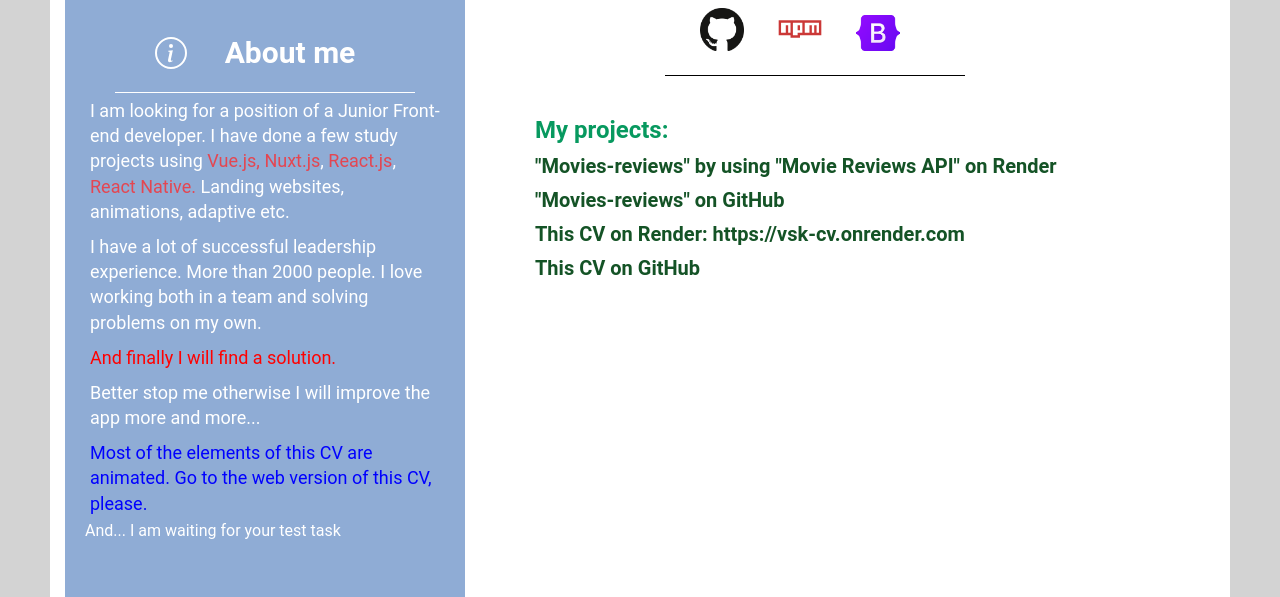
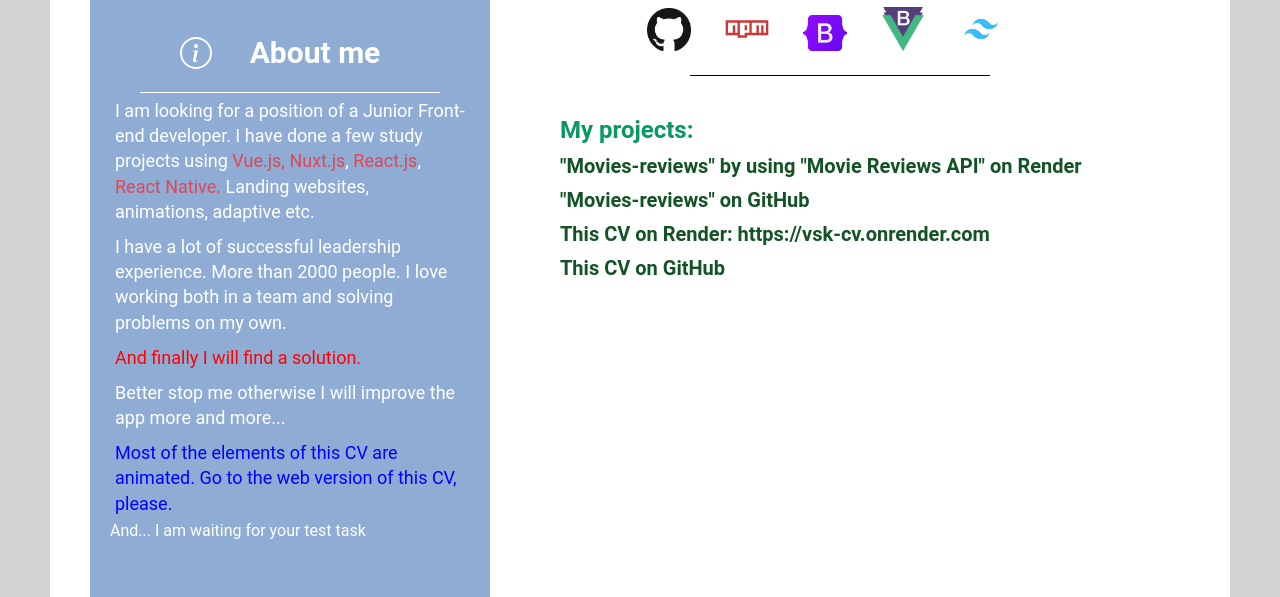
Before and after one commit to V0vkSK/CV, a plain HTML site: page index.html in a window 1280 px wide. Shown: the part 738-1335 px from the top of the page. Drawn offline with Linux system fonts and the light colour scheme.

Commit message:
add some expirienсу

```diff
--- a/css/main.css
+++ b/css/main.css
@@ -37,6 +37,7 @@ li {
 .container {
   background-color: #fff;
   display: flex;
+  justify-content: center;
   flex-direction: row;
   width: 1150px;
   padding: 0 15px;
--- a/index.html
+++ b/index.html
@@ -218,7 +218,7 @@
             <div class="technologies-item__line"></div>
             <li class="technologies-item">
               <h3 class="technologies-item__title">OTHER</h3>
-              <p class="technologies-item__description">GIT, NPM, Bootstrap</p>
+              <p class="technologies-item__description">GIT, NPM, Bootstrap, Bootstrap-Vue, Tailwind CSS</p>
               <div class="technologies-item-icons">
                 <img
                   class="technologies-item-icons__icon"
@@ -234,6 +234,16 @@
                   class="technologies-item-icons__icon"
                   src="./assets/bootstrap.png"
                   alt="bootstrap-icon"
+                />
+                <img
+                  class="technologies-item-icons__icon"
+                  src="./assets/bootstrap-vue.png"
+                  alt="bootstrap-vue-icon"
+                />
+                <img
+                  class="technologies-item-icons__icon"
+                  src="./assets/tailwind.jpg"
+                  alt="tailwind-icon"
                 />
               </div>
             </li>
```
Also changed, not shown: assets/bootstrap-vue.png (added), assets/tailwind.jpg (added).
